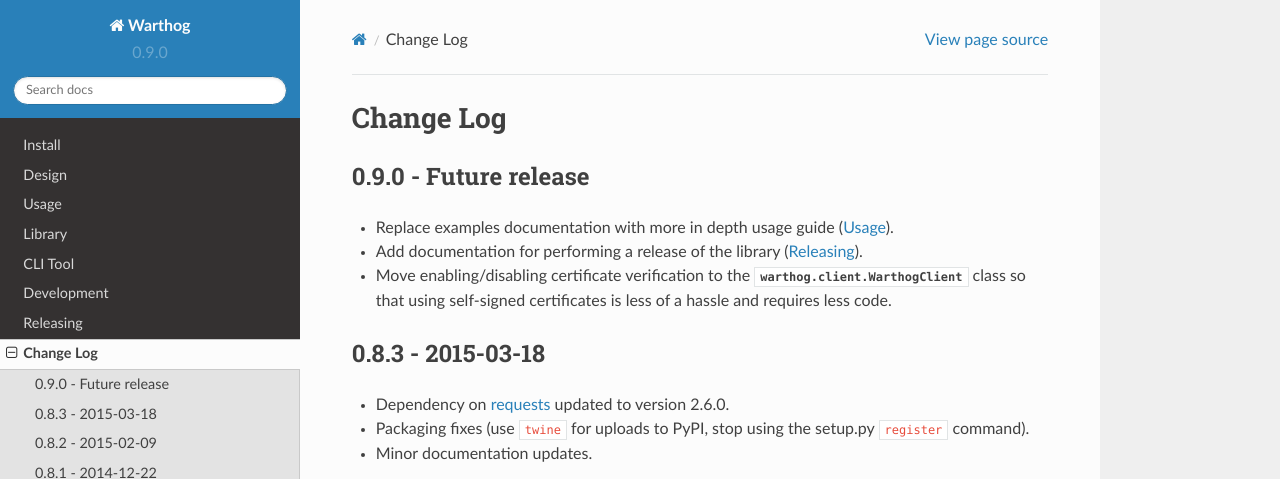
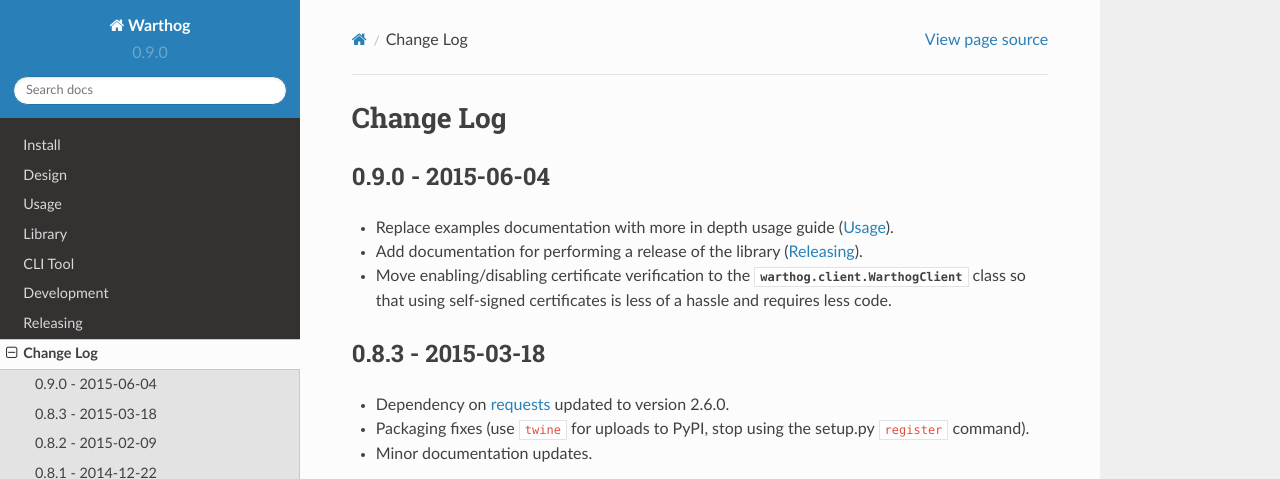
Before and after one commit to smarter-travel-media/warthog, a Sphinx documentation site: the page built from doc/source/changes.rst, in a window 1280 px wide and 900 px high. Shown: the top 479 px of the window. Built offline with Sphinx 7.4.7 and the Read the Docs theme 2.0.0, drawn with Linux system fonts in a browser that asks for light colours.

Commit message:
Set date for 0.9.0 release

```diff
--- a/doc/source/changes.rst
+++ b/doc/source/changes.rst
@@ -1,8 +1,8 @@
 Change Log
 ==========
 
-0.9.0 - Future release
-----------------------
+0.9.0 - 2015-06-04
+------------------
 * Replace examples documentation with more in depth usage guide (:doc:`usage`).
 * Add documentation for performing a release of the library (:doc:`release`).
 * Move enabling/disabling certificate verification to the :class:`warthog.client.WarthogClient`
```
